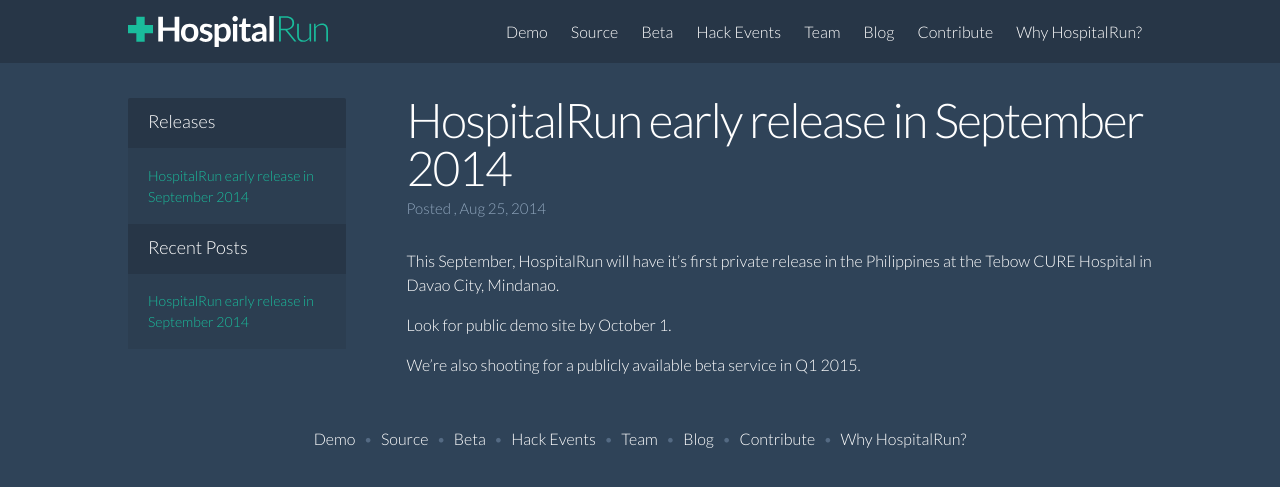
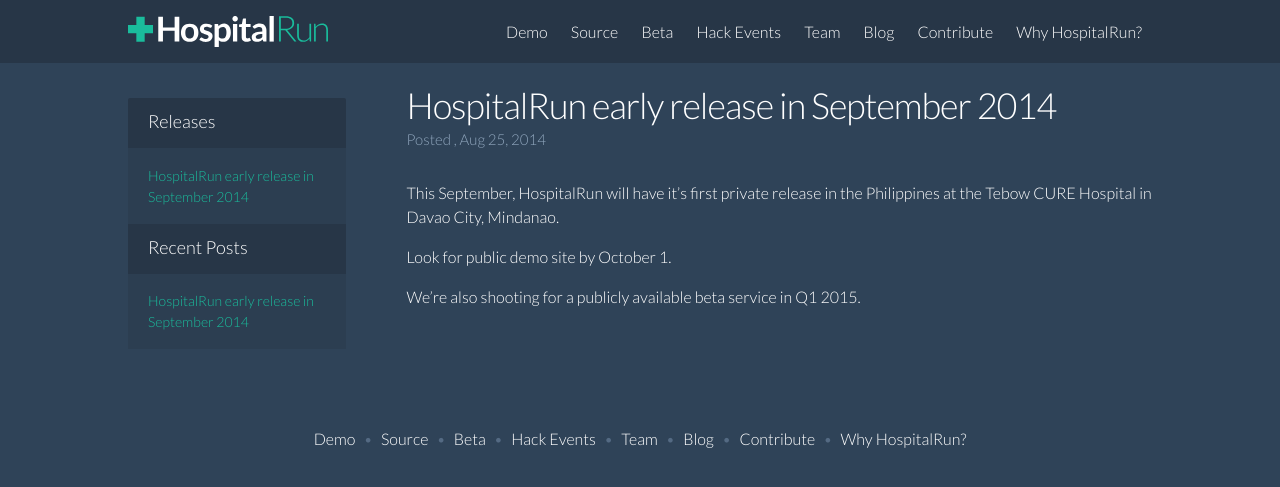
Before and after one commit to HospitalRun/hospitalrun.io, a Jekyll site: the page built from _posts/2014-08-25-early-release-in-september-2014.markdown, in a window 1280 px wide. Shown: the top 487 px of the page. Built offline with Jekyll 4.4.1, drawn with Linux system fonts in a browser that asks for light colours.

Commit message:
post title sizing tweaks

```diff
--- a/_sass/_blog.scss
+++ b/_sass/_blog.scss
@@ -111,8 +111,8 @@
   h1 {
     margin-bottom: 0px;
     color: white;
-    font-size: 48px;
-    letter-spacing: -1.75px;
+    font-size: 36px;
+    letter-spacing: -1px;
     line-height: 1;
     font-weight: 300;
   }
```
